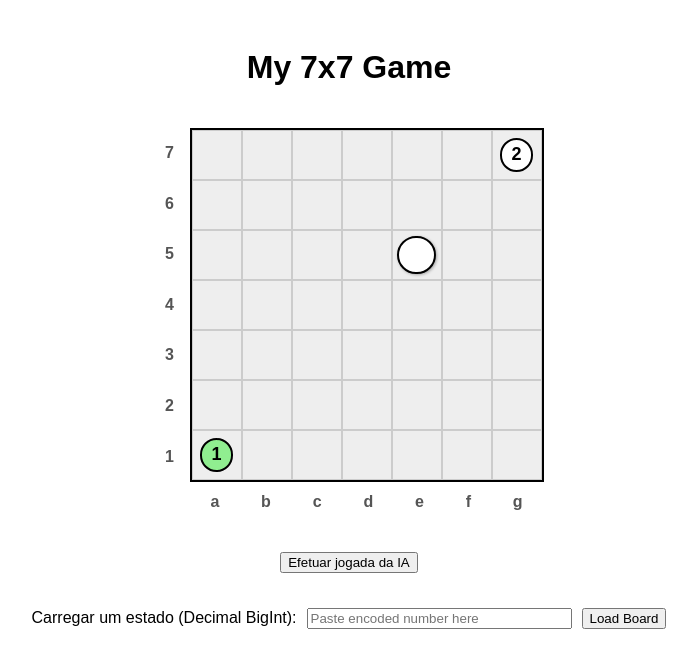
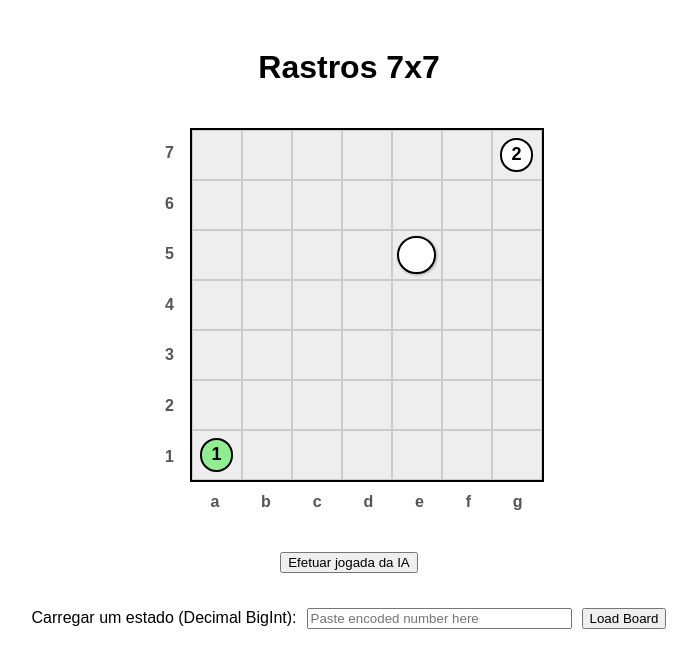
Before and after one commit to tomasiorum/tomasiorum.github.io, a plain HTML site: page index.html in a window 1280 px wide. Shown: the whole page, without its empty margins (291-988 px from the left). Drawn offline with Linux system fonts and the light colour scheme; no server answers.

Commit message:
Tradução dos titulos

```diff
--- a/index.html
+++ b/index.html
@@ -3,13 +3,13 @@
 <head>
   <meta charset="UTF-8">
   <meta name="viewport" content="width=device-width, initial-scale=1.0">
-  <title>7x7 Game Board</title>
+  <title>Jogos Matemáticos - Rastros</title>
   <link rel="stylesheet" href="style.css">
   <script src="jogo_module.js"></script>
 </head>
 <body>
 
-<h1>My 7x7 Game</h1>
+<h1>Rastros 7x7</h1>
 
 <div id="board-area">
   <div id="row-labels">
```
